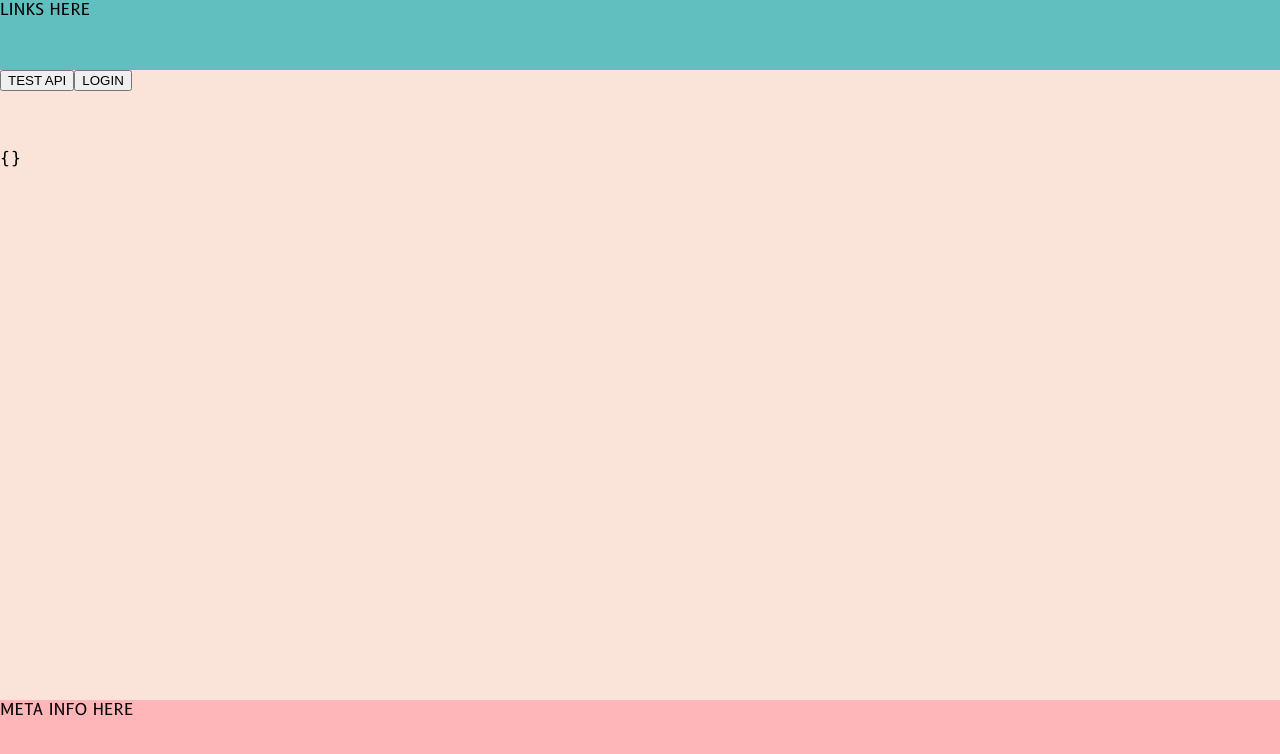
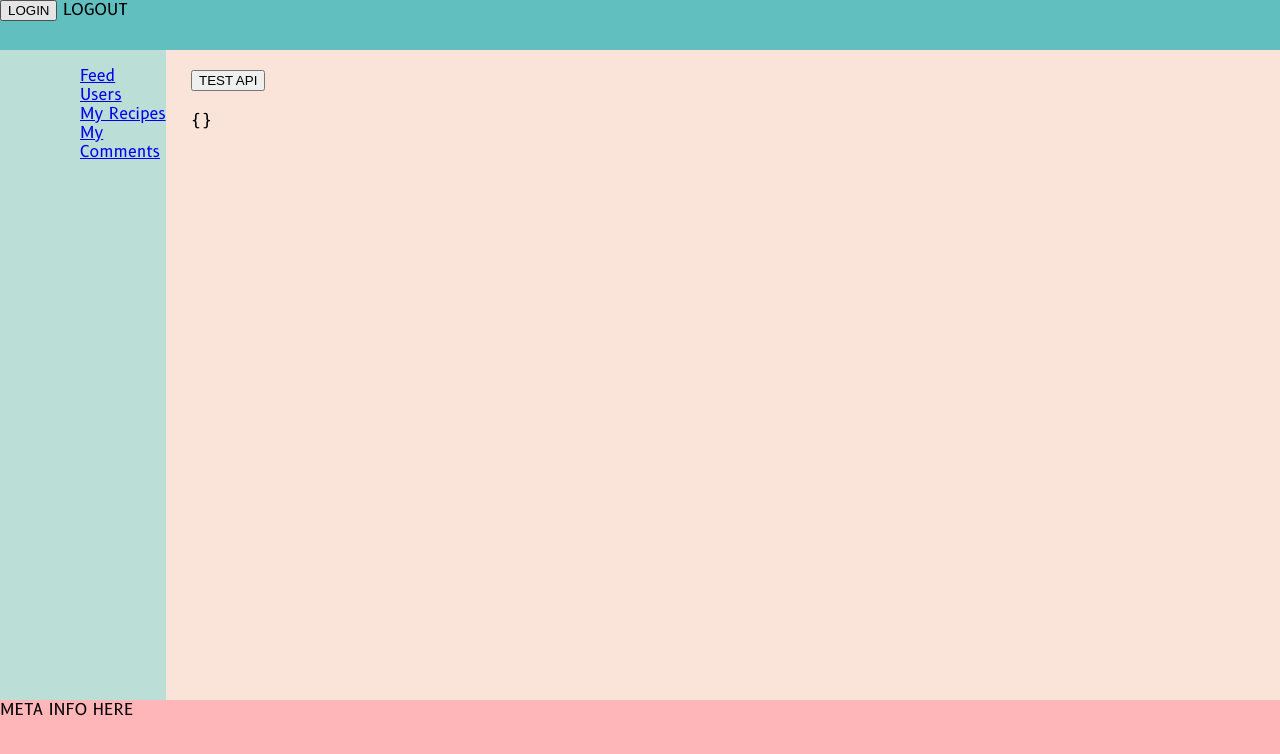
Before and after one commit to ArvApu/recipes-web-app, a Vue app: page / in a window 1280 px wide. Shown: the top 754 px of the page. Built offline with nearby package versions, Linux system fonts and the light colour scheme; no server answers.

Commit message:
added nav menu and content sections also added  nav links component and other minor changes

```diff
--- a/src/App.vue
+++ b/src/App.vue
@@ -1,14 +1,51 @@
 <template>
   <div id="app">
-    <header id="header"> LINKS HERE  </header>
 
-    <div id="content">
-      <router-view/>
+    <!-- HEADER -->
+    <header id="header">
+      <button @click="login()"> LOGIN </button>
+      LOGOUT
+    </header>
+
+    <!-- MAIN -->
+    <div id="main">
+
+      <nav id="menu">
+        <ul>
+          <NavLinks/>
+        </ul>
+      </nav>
+
+      <div id="content">
+        <router-view/>
+      </div>
+
     </div>
 
-    <footer id="footer"> META INFO HERE  </footer>
+    <!-- FOOTER -->
+    <footer id="footer">
+      META INFO HERE
+    </footer>
   </div>
 </template>
+
+<script>
+// @ is an alias to /src
+import AuthService from '@/services/auth.service.js'
+import NavLinks from '@/components/NavLinks.vue'
+
+export default {
+  name: 'App',
+  components: {
+    NavLinks,
+  },
+  methods: {
+    login() {
+      AuthService.login();
+    }
+  }
+}
+</script>
 
 <style>
   @import './assets/css/main.css';
--- a/src/assets/css/main.css
+++ b/src/assets/css/main.css
@@ -1,3 +1,4 @@
+/* --------------- Fonts ---------------- */
 @font-face {
     font-family: "B612";
     src: url("../fonts/B612-Regular.ttf");
@@ -19,6 +20,8 @@
     font-style: italic;
 }
 
+/* --------------- Global ---------------- */
+
 * {
     overflow-x: hidden;
     box-sizing: border-box;
@@ -28,7 +31,7 @@
     --main-bg-color: #fae3d9;
     --primary-color: #61c0bf;
     --secondary-color: #ffb6b9;
-    --help-color: #61c0bf;
+    --help-color: #bbded6;
 }
 
 html, body, #app {
@@ -43,20 +46,20 @@ body, #app{
     flex-direction: column;
 }
 
+/* --------------- 3 Main root elements ---------------- */
+
 #header {
-    height: 70px;
+    height: 50px;
     background-color:#61c0bf;
     flex: none;
 }
 
-#content {
+#main {
     background-color:#fae3d9;
-    overflow-y: scroll;
-    -webkit-overflow-scrolling: touch;
     flex: auto;
-    padding-right: 17px;
     width: 100%;
-    box-sizing: content-box;
+    display: flex;
+    flex-direction: row;
 }
 
 #footer {
@@ -64,3 +67,31 @@ body, #app{
     background-color:#ffb6b9;
     flex: none;
 }
+
+/* --------------- Main element elements ---------------- */
+
+#menu {
+    background-color:#bbded6;
+    height: 100%;
+    width: 15%;
+}
+
+#content {
+    overflow-y: scroll;
+    -webkit-overflow-scrolling: touch;
+    width: 100%;
+    padding: 20px 25px;
+}
+
+/* --------------- Scrollbar hides with fucntinality keep ---------------- */
+
+/* Hide scrollbar for Chrome, Safari and Opera */
+#content::-webkit-scrollbar {
+  display: none;
+}
+
+/* Hide scrollbar for IE, Edge and Firefox */
+#example {
+  -ms-overflow-style: none;  /* IE and Edge */
+  scrollbar-width: none;     /* Firefox */
+}
--- /dev/null
+++ b/src/components/NavLinks.vue
@@ -0,0 +1,30 @@
+<template>
+    <ul>
+
+        <li>
+          <router-link :to="{ path: 'feed' }" exact-active-class="side-panel-exact-active" > Feed </router-link>
+        </li>
+        <li v-if="isAdmin">
+          <router-link :to="{ path: 'users' }" exact-active-class="side-panel-exact-active" > Users </router-link>
+        </li>
+        <li>
+          <router-link :to="{ path: 'recipes' }" exact-active-class="side-panel-exact-active" > My Recipes </router-link>
+        </li>
+        <li>
+          <router-link :to="{ path: 'comments' }" exact-active-class="side-panel-exact-active" > My Comments </router-link>
+        </li>
+    </ul>
+</template>
+
+<script>
+import AuthService from '@/services/auth.service.js';
+
+export default {
+  name: 'NavLinks',
+  data() {
+    return {
+      isAdmin: AuthService.getUser().then( (user) => this.isAdmin = user.role_id == 'admin'),
+    }
+  }
+}
+</script>
--- a/src/views/Home.vue
+++ b/src/views/Home.vue
@@ -1,10 +1,6 @@
 <template>
   <div class="home">
     <button @click="api()"> TEST API </button>
-    <button @click="login()"> LOGIN </button>
-
-    <br>
-    <br>
     <br>
     <br>
     {{ this.user }}
```
Also changed, not shown: src/components/HelloWorld.vue (deleted, +0 -59 lines).
